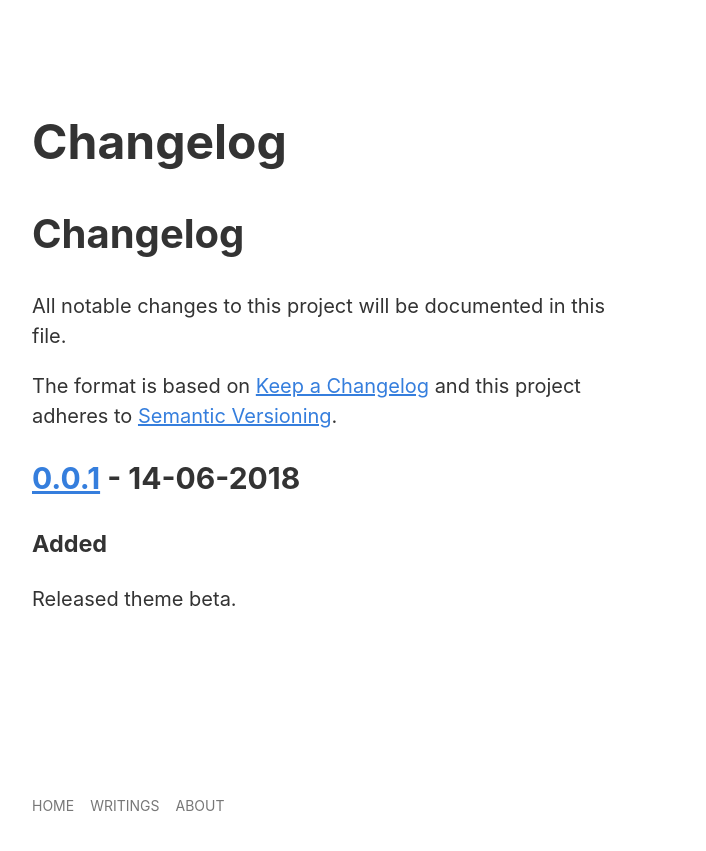
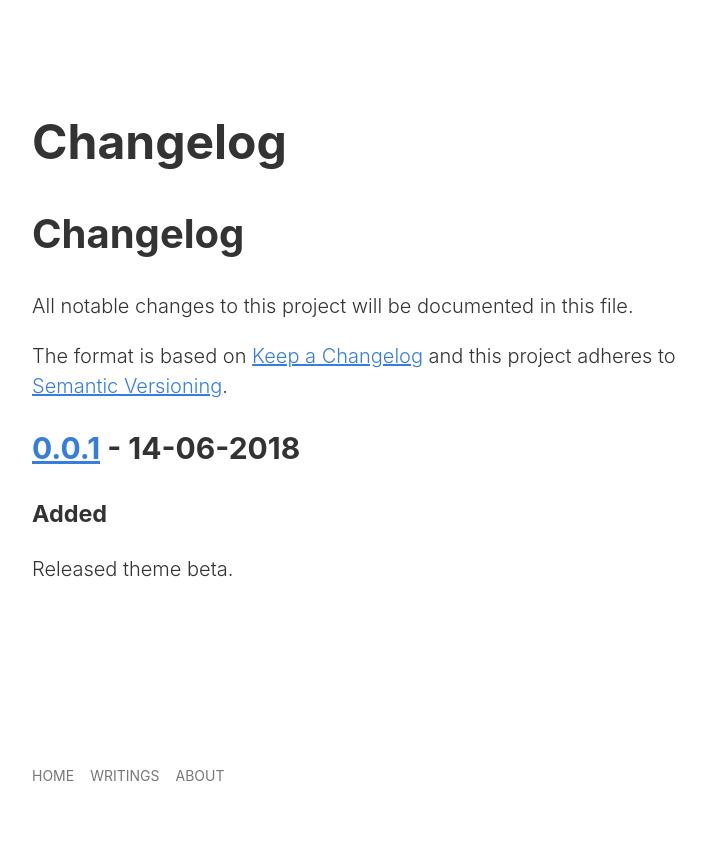
Before and after one commit to westleydang/jekyll-theme-jam, a Jekyll site: the page built from CHANGELOG.md, in a window 1280 px wide. Shown: the top 851 px of the page, without its empty margins (240-946 px from the left). Built offline with Jekyll 4.4.1, drawn with Linux system fonts in a browser that asks for light colours; our own code applies the rules of GitHub Pages for plain Markdown files.

Commit message:
Improve typography

```diff
--- a/_layouts/front.html
+++ b/_layouts/front.html
@@ -2,8 +2,8 @@
 layout: default
 ---
 
-<main class="f5 f4-m f4-l lh-copy mw7 center w-100 sans-serif dark-gray pa3">
-  <header class="mv6 measure">
+<main class="f5 f4-m f4-l fw3 lh-copy mw7 center w-100 sans-serif dark-gray pa3">
+  <header class="mv6 measure-wide">
   {% if page.introduction %}
     {{ page.introduction | markdownify }}
   {% endif %}
--- a/_layouts/home.html
+++ b/_layouts/home.html
@@ -2,8 +2,8 @@
 layout: default
 ---
 
-<main class="f5 f4-m f4-l lh-copy mw7 center w-100 sans-serif dark-gray pa3">
-  <header class="mv6 measure">
+<main class="f5 f4-m f4-l fw3 lh-copy mw7 center w-100 sans-serif dark-gray pa3">
+  <header class="mv6 measure-wide">
   {% if page.introduction %}
     {{ page.introduction | markdownify }}
   {% endif %}
--- a/_layouts/page.html
+++ b/_layouts/page.html
@@ -7,7 +7,7 @@
       <h1 class="f2 f1-l lh-title">{{ page.title }}</h1>
    </header>
 
-    <div class="measure f5 f4-ns lh-copy">
+    <div class="measure-wide f5 f4-m f4-l fw3 lh-copy">
       {{ content }}
     </div>
   </article>
--- a/_layouts/post.html
+++ b/_layouts/post.html
@@ -15,7 +15,7 @@
       </div>
     </header>
 
-    <div class="measure f5 f4-ns lh-copy">
+    <div class="measure-wide f5 f4-m f4-l fw3 lh-copy">
       {{ content }}
 
       {% if page.comments != false %}
```
